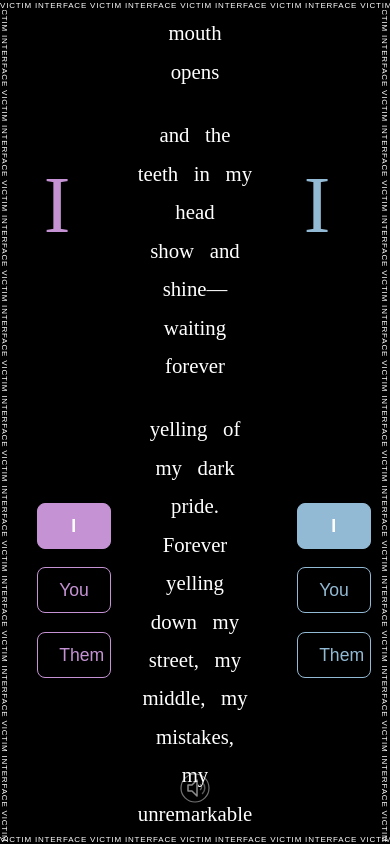
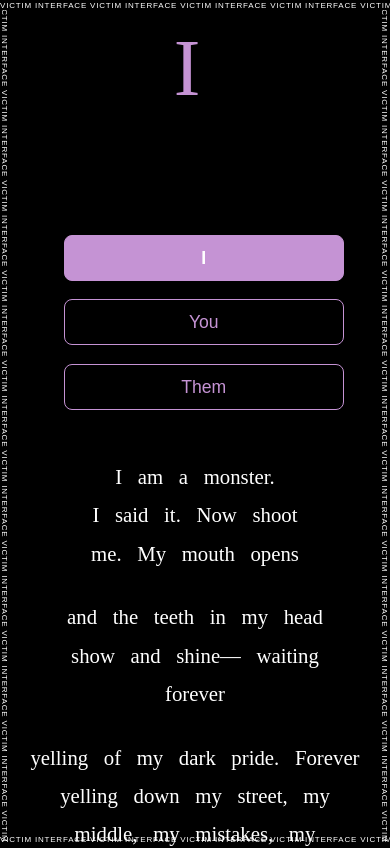
Before and after one commit to wlongmire/victim-interface, a React (Vite) app: page / in a window 390 px wide. Shown: the top 848 px of the page. Built offline with nearby package versions, Linux system fonts and the light colour scheme.

Commit message:
feat: responsive stacking and centered descriptions for mobile

```diff
--- a/src/VictimInterface.styled.js
+++ b/src/VictimInterface.styled.js
@@ -110,6 +110,11 @@ export const Container = styled.div`
   background: #fff;
   color: #000;
   font-family: sans-serif;
+  @media (max-width: 1075px) {
+    flex-direction: column;
+    height: auto;
+    min-height: 100vh;
+  }
 `;
 
 export const Panel = styled.div`
@@ -125,6 +130,11 @@ export const Panel = styled.div`
   transition: opacity 1s;
   &.fade-out {
     transition: opacity 1s;
+  }
+  @media (max-width: 1075px) {
+    width: 100vw;
+    min-height: 33vh;
+    padding: 1.5rem 0.5rem;
   }
 `;
 
@@ -143,6 +153,12 @@ export const Description = styled.p`
   transition: opacity 2.5s;
   &.fade-out {
     transition: opacity 2.5s;
+  }
+  @media (max-width: 1075px) {
+    text-align: center;
+    width: 95%;
+    margin-left: auto;
+    margin-right: auto;
   }
 `;
 
@@ -203,6 +219,11 @@ export const PoemPanel = styled.div`
   &.fade-out {
     transition: opacity 1s;
   }
+  @media (max-width: 1075px) {
+    width: 100vw;
+    min-height: 33vh;
+    padding: 1.5rem 0.5rem;
+  }
 `;
 
 
```
